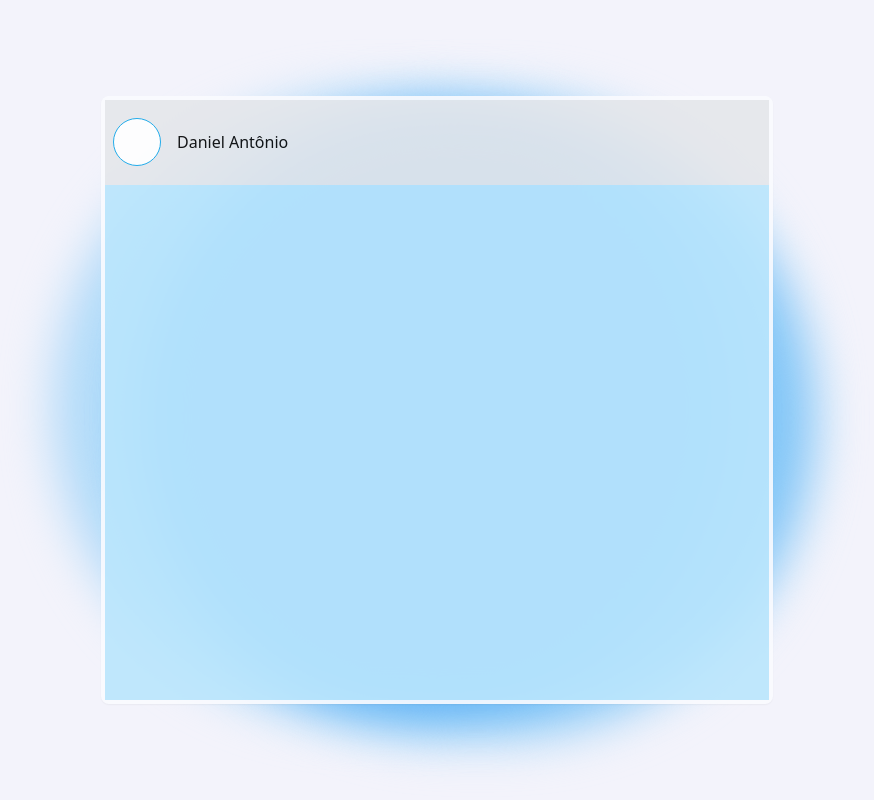
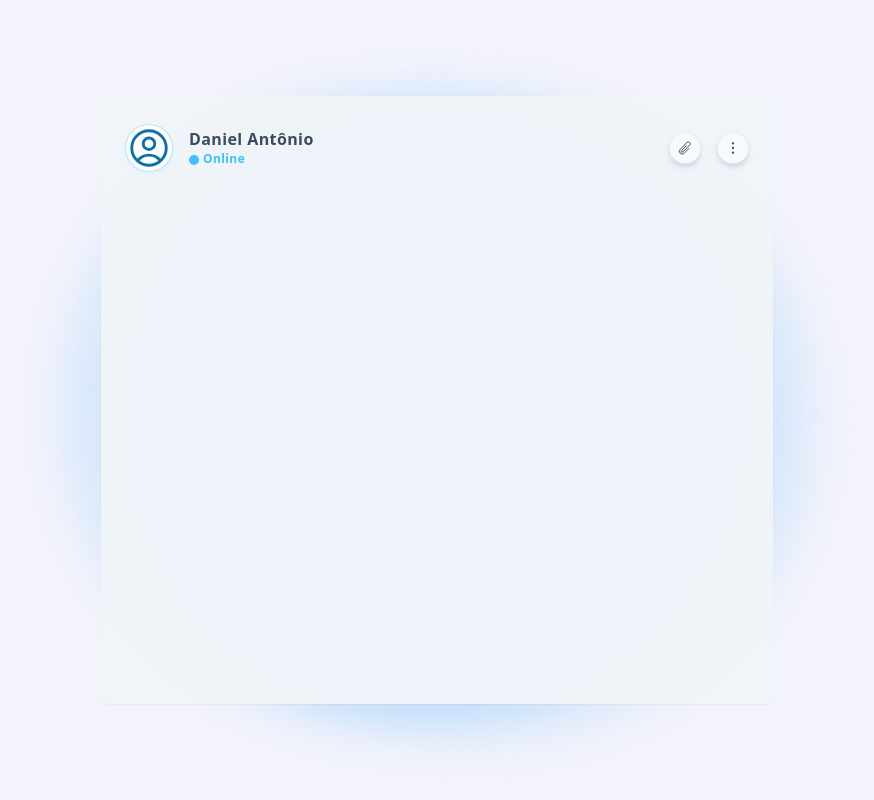
Before and after one commit to DANIELSOUZA-1/Node-Chat, a plain HTML site: page index.html in a window 1280 px wide. Shown: the whole page, without its empty margins (203-1077 px from the left). Drawn offline with nearby package versions, Linux system fonts and the light colour scheme.

Commit message:
header chat / tailwind config

```diff
--- a/index.html
+++ b/index.html
@@ -1,5 +1,6 @@
 <!DOCTYPE html>
 <html lang="en">
+
 <head>
   <meta charset="UTF-8">
   <meta http-equiv="X-UA-Compatible" content="IE=edge">
@@ -7,21 +8,68 @@
   <title>Document</title>
   <script src="https://cdn.tailwindcss.com"></script>
 </head>
+
 <body class="grid bg-[#F3F3FB] h-screen place-content-center place-items-end ">
   <div class="relative  w-full ">
-    <div class="absolute top-0 -left-12  w-[42rem] h-[39rem] bg-sky-200 rounded-full mix-blend-multiply filter blur-xl"></div>
-    <div class="absolute top-0 -right-10 w-[42rem] h-[39rem] bg-sky-200 rounded-full mix-blend-multiply filter blur-xl"></div>
-    <div class="absolute top-5 -right-10 w-[42rem] h-[39rem] bg-sky-200 rounded-full mix-blend-multiply filter blur-xl"></div>
+    <div class="absolute top-0 -left-10  w-[42rem] h-[39rem] bg-sky-50 rounded-full mix-blend-multiply filter blur-xl">
+    </div>
+    <div class="absolute top-0 -left-8  w-[42rem] h-[39rem] bg-sky-50 rounded-full mix-blend-multiply filter blur-xl">
+    </div>
+    <div class="absolute top-0 -right-8 w-[42rem] h-[39rem] bg-sky-50 rounded-full mix-blend-multiply filter blur-xl">
+    </div>
+    <div class="absolute top-5 -right-10 w-[42rem] h-[39rem] bg-sky-50 rounded-full mix-blend-multiply filter blur-xl">
+    </div>
 
   </div>
 
-  <div class="flex flex-col p-1 border-box  w-[42rem] h-[38rem] bg-[#FAFBFF] rounded-lg opacity-90 shadow-sm">
-    <div class="flex gap-4 h-24 bg-gray-200 p-2 items-center">
-      <div class="w-12 h-12 rounded-full bg-white border-[0.09rem] border-sky-500"></div>
-      <div>Daniel Antônio</div>
+
+  <div class="flex flex-col p-1 border-box  w-[42rem] h-[38rem] bg-slate-100 rounded-lg opacity-[.94] shadow-sm">
+    <div class="flex h-24 p-5 items-center justify-between">
+      <div class="flex gap-4 items-center">
+        <div class="w-12 h-12 rounded-full transition-shadow bg-white border-[0.09rem] border-sky-500 shadow-md shadow-sky-100 hover:shadow-sky-200 border-opacity-30">
+          <svg class="w-15 text-sky-700" xmlns="http://www.w3.org/2000/svg" fill="none" viewBox="0 0 24 24" stroke-width="1.5" stroke="currentColor" class="w-6 h-6">
+            <path stroke-linecap="round" stroke-linejoin="round" d="M17.982 18.725A7.488 7.488 0 0012 15.75a7.488 7.488 0 00-5.982 2.975m11.963 0a9 9 0 10-11.963 0m11.963 0A8.966 8.966 0 0112 21a8.966 8.966 0 01-5.982-2.275M15 9.75a3 3 0 11-6 0 3 3 0 016 0z" />
+          </svg>
+
+        </div>
+        <div class="flex flex-col tracking-wide">
+          <div class="text-md font-semibold text-slate-700">Daniel Antônio</div>
+          <div class="flex">
+
+            <div class="flex items-center gap-1 text-xs font-semibold text-sky-400 box-border">
+              <div class="w-2.5 h-2.5 rounded-full bg-sky-400"></div>
+              <span class="pb-[0.08rem]">Online</span>
+            </div>
+          </div>
+        </div>
+      </div>
+      <div class="flex items-center gap-4">
+        <div class="
+          w-8 h-8 rounded-full bg-slate-50 shadow-md border-gray-800 scale
+          shadow-slate-300 border-[0.07rem] border-opacity-5 transition-all cursor-pointer
+          hover:scale-105 hover:shadow-slate-400">
+
+          <svg class="align-center scale-50 text-slate-700" xmlns="http://www.w3.org/2000/svg" fill="none" viewBox="0 0 24 24" stroke-width="1.5" stroke="currentColor" class="w-6 h-6">
+            <path stroke-linecap="round" stroke-linejoin="round" d="M18.375 12.739l-7.693 7.693a4.5 4.5 0 01-6.364-6.364l10.94-10.94A3 3 0 1119.5 7.372L8.552 18.32m.009-.01l-.01.01m5.699-9.941l-7.81 7.81a1.5 1.5 0 002.112 2.13" />
+          </svg>
+
+        </div>
+        <div class="
+          w-8 h-8 rounded-full bg-slate-50 shadow-md border-gray-800 scale
+          shadow-slate-300 border-[0.07rem] border-opacity-5 transition-all cursor-pointer
+          hover:scale-105 hover:shadow-slate-400">
+
+          <svg class="align-center scale-[0.62] text-slate-700 " xmlns="http://www.w3.org/2000/svg" fill="none" viewBox="0 0 24 24" stroke-width="1.5" stroke="currentColor" class="w-6 h-6">
+            <path stroke-linecap="round" stroke-linejoin="round" d="M12 6.75a.75.75 0 110-1.5.75.75 0 010 1.5zM12 12.75a.75.75 0 110-1.5.75.75 0 010 1.5zM12 18.75a.75.75 0 110-1.5.75.75 0 010 1.5z" />
+          </svg>
+
+        </div>
+        </div>
+      </div>
     </div>
-    <div class="h-full bg-sky-200"></div>
+    <div class="h-full "></div>
   </div>
 
 </body>
+
 </html>
```
Also changed, not shown: tailwind.config.js (added).
